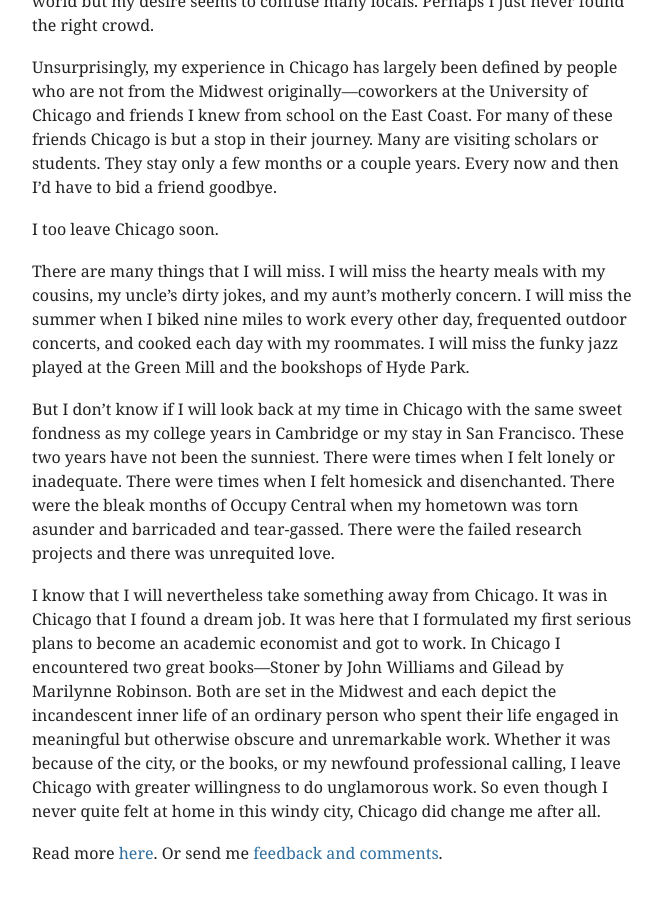
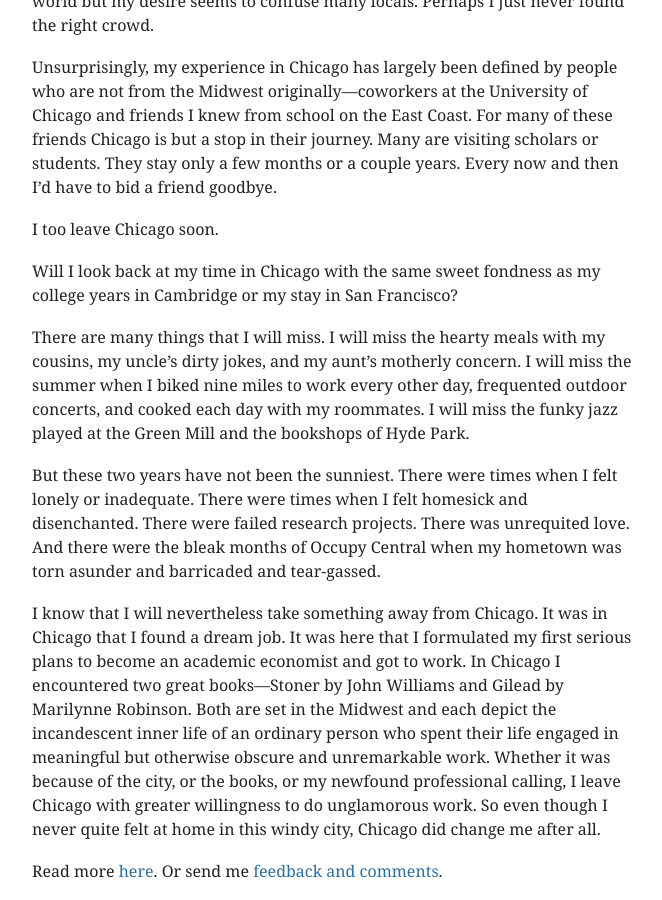
Before and after one commit to mbwong/mbwong.github.com, a Jekyll site: the page built from _posts/2015-03-22-chicago.md, in a window 1280 px wide and 900 px high, scrolled down 1155 px. Shown: the whole window, without its empty margins (308-970 px from the left). Built offline with Jekyll 4.4.1, drawn with Linux system fonts in a browser that asks for light colours.

Commit message:
Update 2015-03-22-chicago.md

```diff
--- a/_posts/2015-03-22-chicago.md
+++ b/_posts/2015-03-22-chicago.md
@@ -18,8 +18,10 @@
 
 I too leave Chicago soon.
 
+Will I look back at my time in Chicago with the same sweet fondness as my college years in Cambridge or my stay in San Francisco?
+
 There are many things that I will miss. I will miss the hearty meals with my cousins, my uncle's dirty jokes, and my aunt's motherly concern. I will miss the summer when I biked nine miles to work every other day, frequented outdoor concerts, and cooked each day with my roommates. I will miss the funky jazz played at the Green Mill and the bookshops of Hyde Park.
 
-But I don't know if I will look back at my time in Chicago with the same sweet fondness as my college years in Cambridge or my stay in San Francisco. These two years have not been the sunniest. There were times when I felt lonely or inadequate. There were times when I felt homesick and disenchanted. There were the bleak months of Occupy Central when my hometown was torn asunder and barricaded and tear-gassed. There were the failed research projects and there was unrequited love.
+But these two years have not been the sunniest. There were times when I felt lonely or inadequate. There were times when I felt homesick and disenchanted. There were failed research projects. There was unrequited love. And there were the bleak months of Occupy Central when my hometown was torn asunder and barricaded and tear-gassed.
 
 I know that I will nevertheless take something away from Chicago. It was in Chicago that I found a dream job. It was here that I formulated my first serious plans to become an academic economist and got to work. In Chicago I encountered two great books---Stoner by John Williams and Gilead by Marilynne Robinson. Both are set in the Midwest and each depict the incandescent inner life of an ordinary person who spent their life engaged in meaningful but otherwise obscure and unremarkable work. Whether it was because of the city, or the books, or my newfound professional calling, I leave Chicago with greater willingness to do unglamorous work. So even though I never quite felt at home in this windy city, Chicago did change me after all.
```
